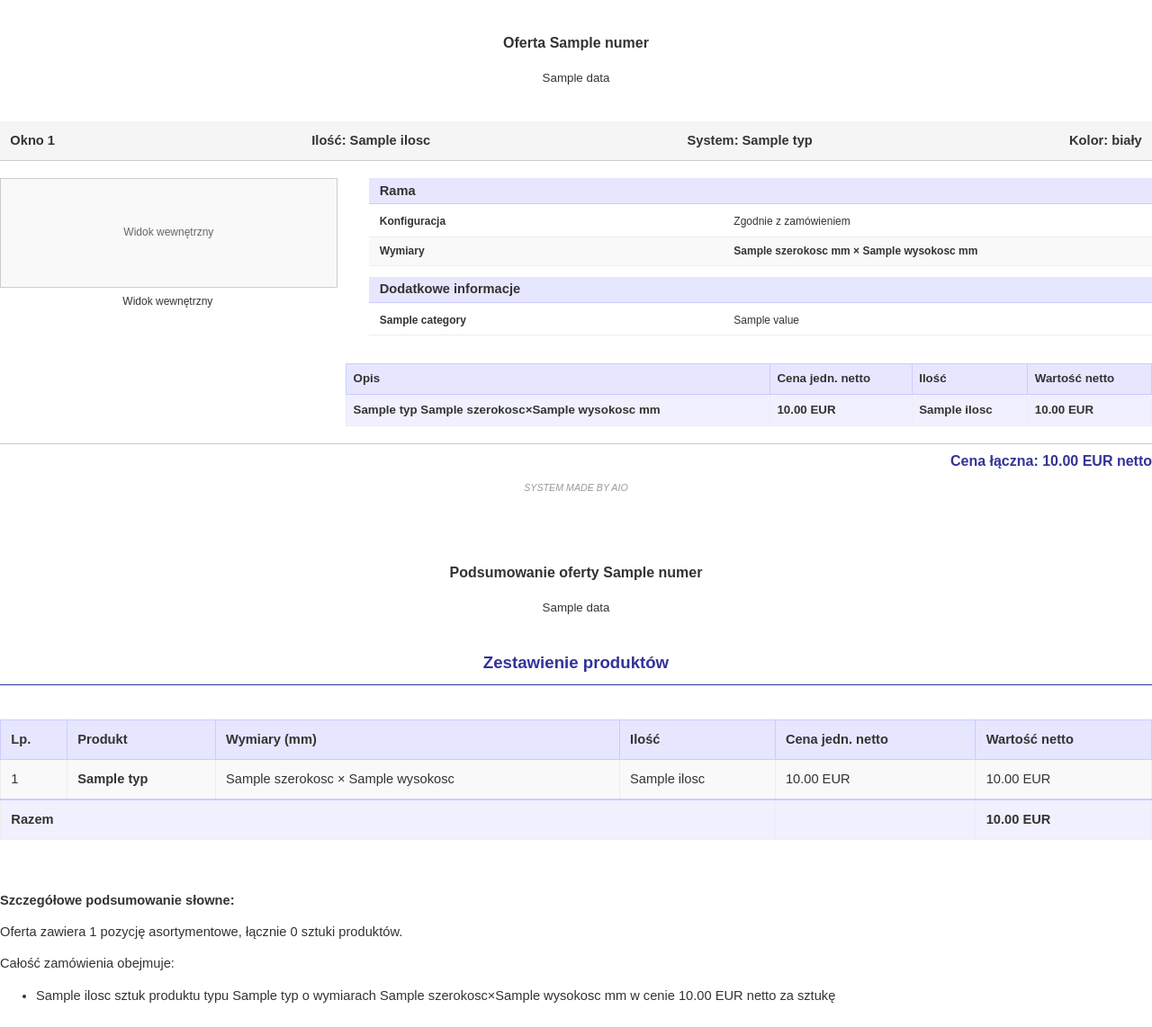
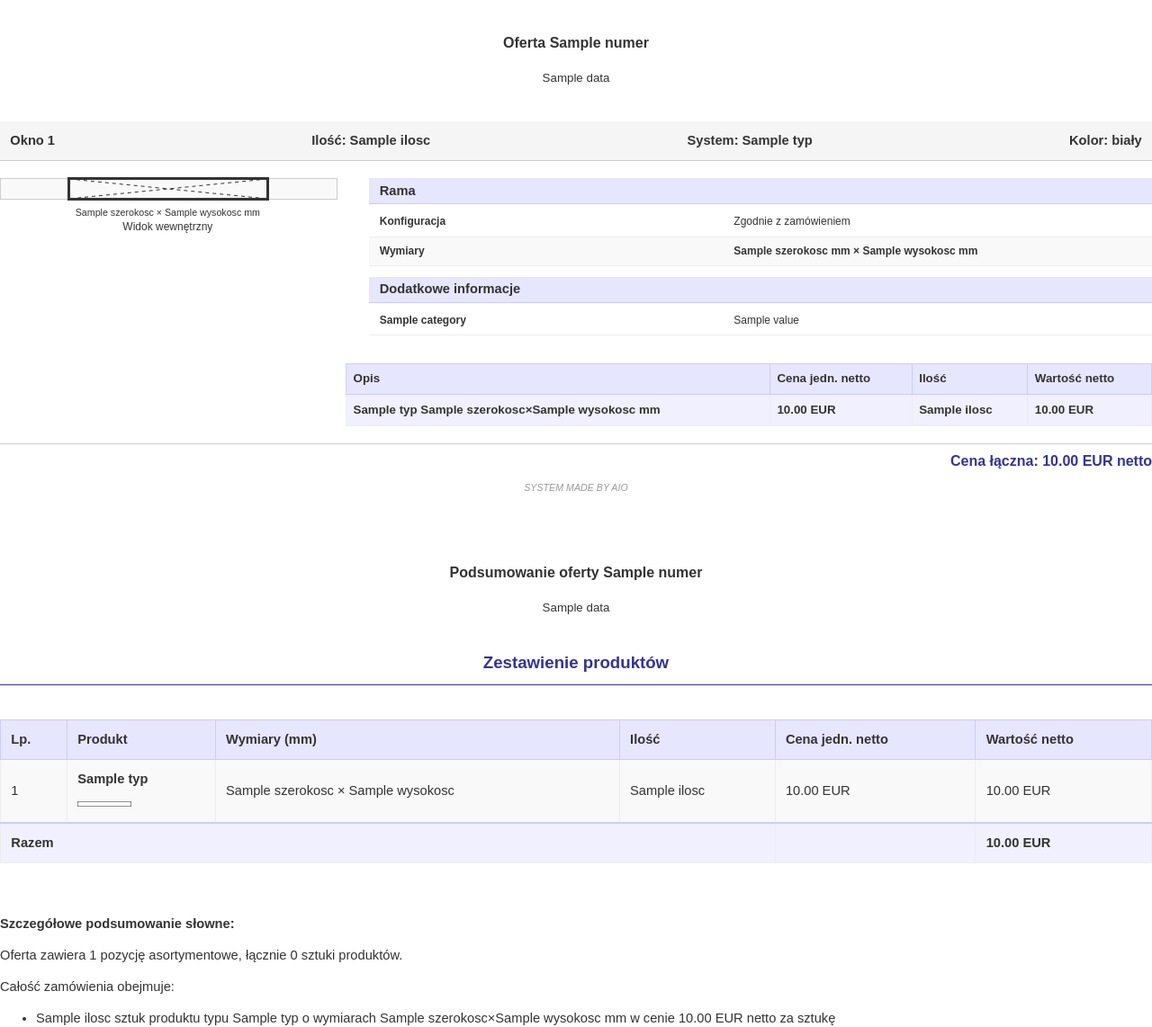
Before and after one commit to majkel24030/SpaWebBuilder, a Python web app: template backend/app/templates/offer_template.html in a window 1280 px wide. Shown: the part 384-1526 px from the top of the page at 90% size. Run offline with Jinja, Linux system fonts and the light colour scheme; the template is opened without the code that fills it: most values are stand-ins (such as "Sample title", 1, 10 or a date in 2020).

Commit message:
Display windows with accurate dimensions on the offer for better visualization
Implements dynamic window dimension rendering in offer_template.html using SVG based on item.szerokosc and item.wysokosc.

Replit-Commit-Author: Agent
Replit-Commit-Session-Id: 8a397d7b-2452-4170-a792-f82a36c05468
Replit-Commit-Screenshot-Url: https://storage.googleapis.com/screenshot-production-us-central1/3755d329-49a0-4d18-8e9f-4f614abc953f/59dc6320-4f66-4ddb-95f4-e9cc50bce4f4.jpg

```diff
--- a/backend/app/templates/offer_template.html
+++ b/backend/app/templates/offer_template.html
@@ -248,7 +248,6 @@
         }
         .placeholder-image {
             width: 100%;
-            height: 120px;
             border: 1px solid #ccc;
             display: flex;
             align-items: center;
@@ -257,6 +256,22 @@
             color: #666;
             margin-bottom: 0.2cm;
             background-color: #f9f9f9;
+            position: relative;
+        }
+
+        .window-drawing {
+            width: 100%;
+            position: relative;
+            border: 2px solid #333;
+            background-color: #f9f9f9;
+            margin: 0 auto;
+        }
+
+        .window-dimensions {
+            font-size: 8pt;
+            color: #333;
+            text-align: center;
+            margin-top: 0.1cm;
         }
         .final-summary-page {
             page-break-before: always;
@@ -394,7 +409,20 @@
                     {% set show_images = item.ilosc if item.ilosc <= max_images else max_images %}
                     {% for i in range(show_images) %}
                     <div class="multi-image-item">
-                        <div class="placeholder-image">Widok wewnętrzny</div>
+                        {% set aspect_ratio = item.szerokosc / item.wysokosc %}
+                        {% set base_width = 180 %}
+                        {% set width = base_width %}
+                        {% set height = base_width / aspect_ratio %}
+                        <div class="placeholder-image" style="height: {{ height }}px;">
+                            <div class="window-drawing" style="width: {{ width }}px; height: {{ height }}px;">
+                                <svg width="{{ width }}" height="{{ height }}" viewBox="0 0 {{ width }} {{ height }}" xmlns="http://www.w3.org/2000/svg">
+                                    <rect x="0" y="0" width="{{ width }}" height="{{ height }}" fill="#f9f9f9" stroke="#333" stroke-width="2"/>
+                                    <line x1="0" y1="0" x2="{{ width }}" y2="{{ height }}" stroke="#333" stroke-width="1" stroke-dasharray="4"/>
+                                    <line x1="{{ width }}" y1="0" x2="0" y2="{{ height }}" stroke="#333" stroke-width="1" stroke-dasharray="4"/>
+                                </svg>
+                            </div>
+                        </div>
+                        <div class="window-dimensions">{{item.szerokosc}} × {{item.wysokosc}} mm</div>
                         <div style="font-size: 8pt; text-align: center;">Sztuka {{i+1}}</div>
                     </div>
                     {% endfor %}
@@ -403,7 +431,20 @@
                 <div style="font-size: 8pt; text-align: center;">+ {{item.ilosc - max_images}} kolejnych sztuk</div>
                 {% endif %}
                 {% else %}
-                <div class="placeholder-image">Widok wewnętrzny</div>
+                {% set aspect_ratio = item.szerokosc / item.wysokosc %}
+                {% set base_width = 220 %}
+                {% set width = base_width %}
+                {% set height = base_width / aspect_ratio %}
+                <div class="placeholder-image" style="height: {{ height }}px;">
+                    <div class="window-drawing" style="width: {{ width }}px; height: {{ height }}px;">
+                        <svg width="{{ width }}" height="{{ height }}" viewBox="0 0 {{ width }} {{ height }}" xmlns="http://www.w3.org/2000/svg">
+                            <rect x="0" y="0" width="{{ width }}" height="{{ height }}" fill="#f9f9f9" stroke="#333" stroke-width="2"/>
+                            <line x1="0" y1="0" x2="{{ width }}" y2="{{ height }}" stroke="#333" stroke-width="1" stroke-dasharray="4"/>
+                            <line x1="{{ width }}" y1="0" x2="0" y2="{{ height }}" stroke="#333" stroke-width="1" stroke-dasharray="4"/>
+                        </svg>
+                    </div>
+                </div>
+                <div class="window-dimensions">{{item.szerokosc}} × {{item.wysokosc}} mm</div>
                 <div style="font-size: 9pt; text-align: center;">Widok wewnętrzny</div>
                 {% endif %}
             </div>
@@ -520,7 +561,18 @@
                     {% for item in items %}
                     <tr>
                         <td>{{loop.index}}</td>
-                        <td><strong>{{item.typ}}</strong></td>
+                        <td>
+                            <strong>{{item.typ}}</strong>
+                            {% set aspect_ratio = item.szerokosc / item.wysokosc %}
+                            {% set base_width = 60 %}
+                            {% set width = base_width %}
+                            {% set height = base_width / aspect_ratio %}
+                            <div style="margin-top: 5px;">
+                                <svg width="{{ width }}" height="{{ height }}" viewBox="0 0 {{ width }} {{ height }}" xmlns="http://www.w3.org/2000/svg">
+                                    <rect x="0" y="0" width="{{ width }}" height="{{ height }}" fill="#f9f9f9" stroke="#333" stroke-width="1"/>
+                                </svg>
+                            </div>
+                        </td>
                         <td>{{item.szerokosc}} × {{item.wysokosc}}</td>
                         <td>{{item.ilosc}}</td>
                         <td>{{"{:.2f}".format(item.cena_netto)}} EUR</td>
```
Also changed, not shown: 1 other file.
